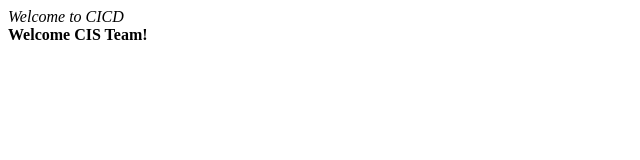
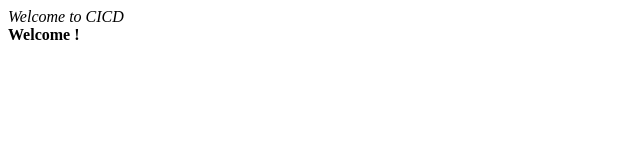
Before and after one commit to sugapriya126/test, a plain HTML site: page index.html in a window 1280 px wide. Shown: the full height of the page, 0-640 px from the left. Drawn offline with Linux system fonts and the light colour scheme.

Commit message:
Update index.html

```diff
--- a/index.html
+++ b/index.html
@@ -1,7 +1,7 @@
 <html>
 <body>
 <em>Welcome to CICD</em><br>
-<strong>Welcome CIS Team!</strong><br>
+<strong>Welcome !</strong><br>
 
  </body>
 </html>
```
